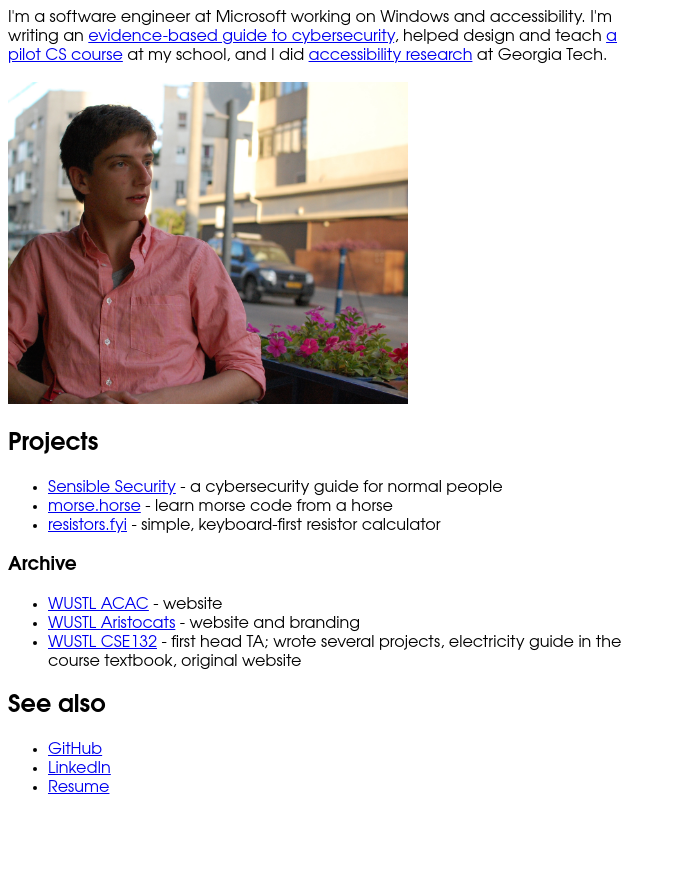
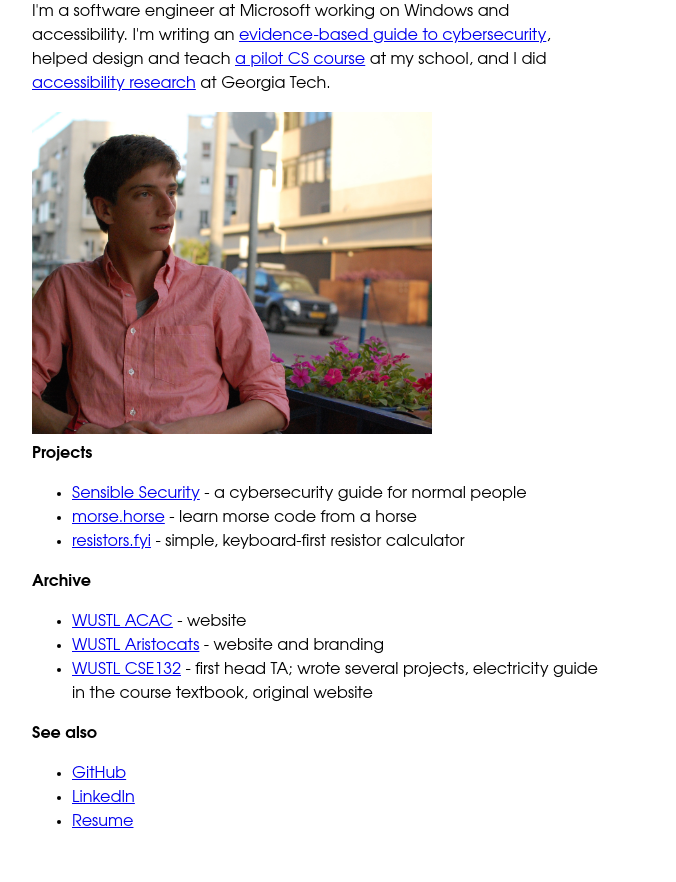
Before and after one commit to citelao/citelao.github.io, an Astro site: page / in a window 1280 px wide. Shown: the part 72-954 px from the top of the page, without its empty margins (0-676 px from the left). Before the commit the page ends 886 px from the top, so only its background shows below. Built offline with nearby package versions, Linux system fonts and the light colour scheme; Astro itself is replaced by a stand-in of ours.

Commit message:
poppy links

```diff
--- a/src/css/style.scss
+++ b/src/css/style.scss
@@ -1,6 +1,41 @@
 html {
     // https://modernfontstacks.com
     font-family: Avenir, 'Avenir Next LT Pro', Montserrat, Corbel, 'URW Gothic', source-sans-pro, sans-serif;
+    line-height: 1.5;
 
     max-width: 40rem;
 }
+
+body {
+    padding: 2rem;
+    margin: 0;
+}
+
+*, *:before, *:after {
+    box-sizing: border-box;
+}
+
+h1,
+h2,
+h3,
+h4,
+h5,
+h6 {
+    font-size: 1em;
+    line-height: inherit;
+    margin: 0;
+    padding: 0;
+}
+
+a {
+    display: inline-block;
+    position: relative;
+
+    &:hover {
+        transform: translateY(-1px);
+    }
+
+    &:active {
+        transform: translateY(1px);
+    }
+}
```
